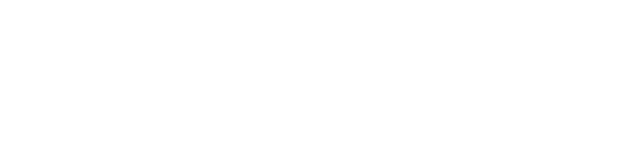
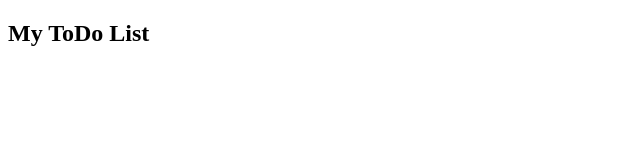
Before and after one commit to AsmitaAdke/Todoapp, a plain HTML site: page index.html in a window 1280 px wide. Shown: the whole page, without its empty margins (0-640 px from the left). Drawn offline with Linux system fonts and the light colour scheme.

Commit message:
h2 is added

```diff
--- a/index.html
+++ b/index.html
@@ -6,7 +6,8 @@
     <title>Document</title>
 </head>
 <body>
-  <div class="todo-box">
+ <div class="todo-box">
+    <h2>My ToDo List</h2>
   </div>
 </body>
 </html>
```
